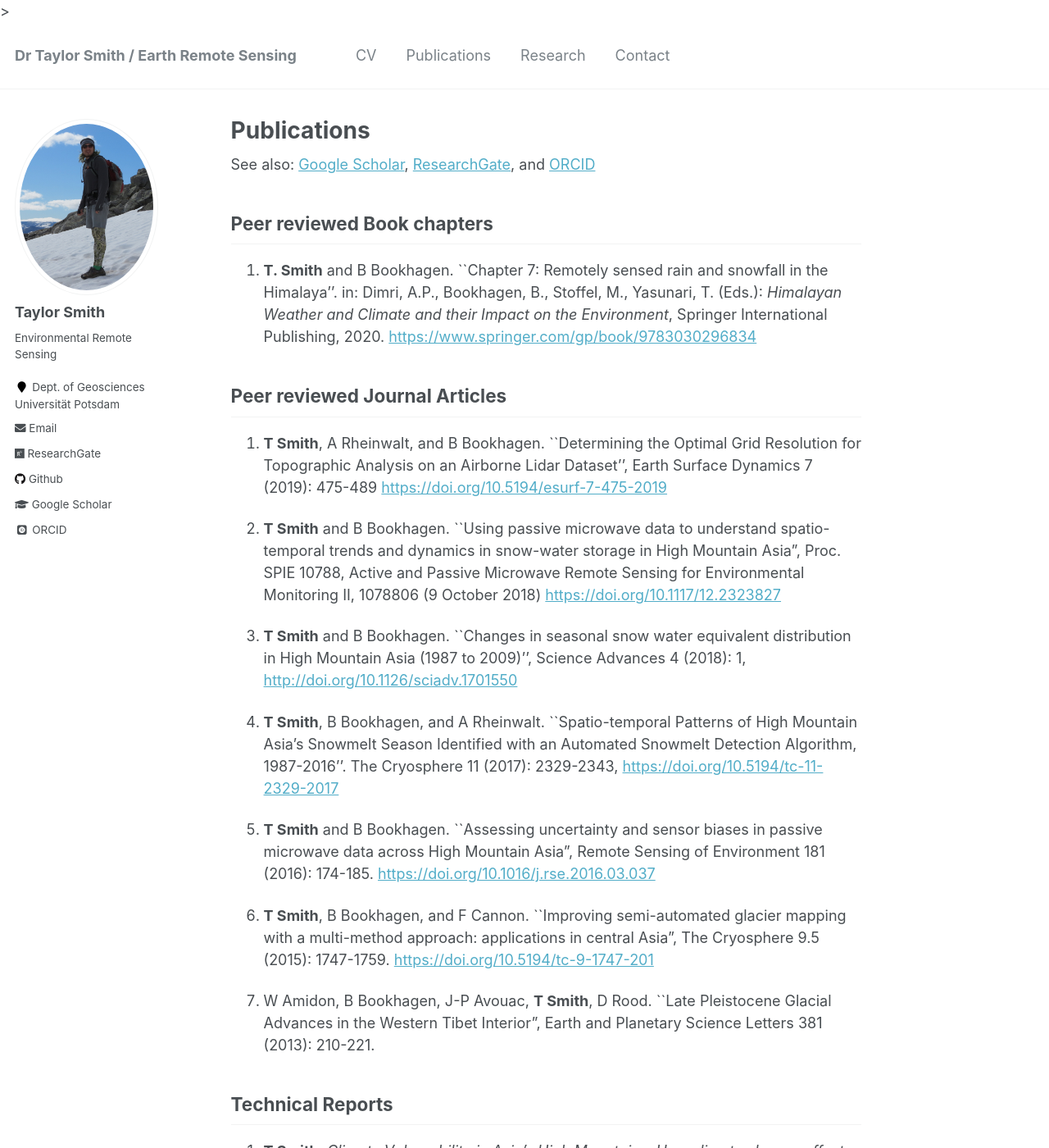
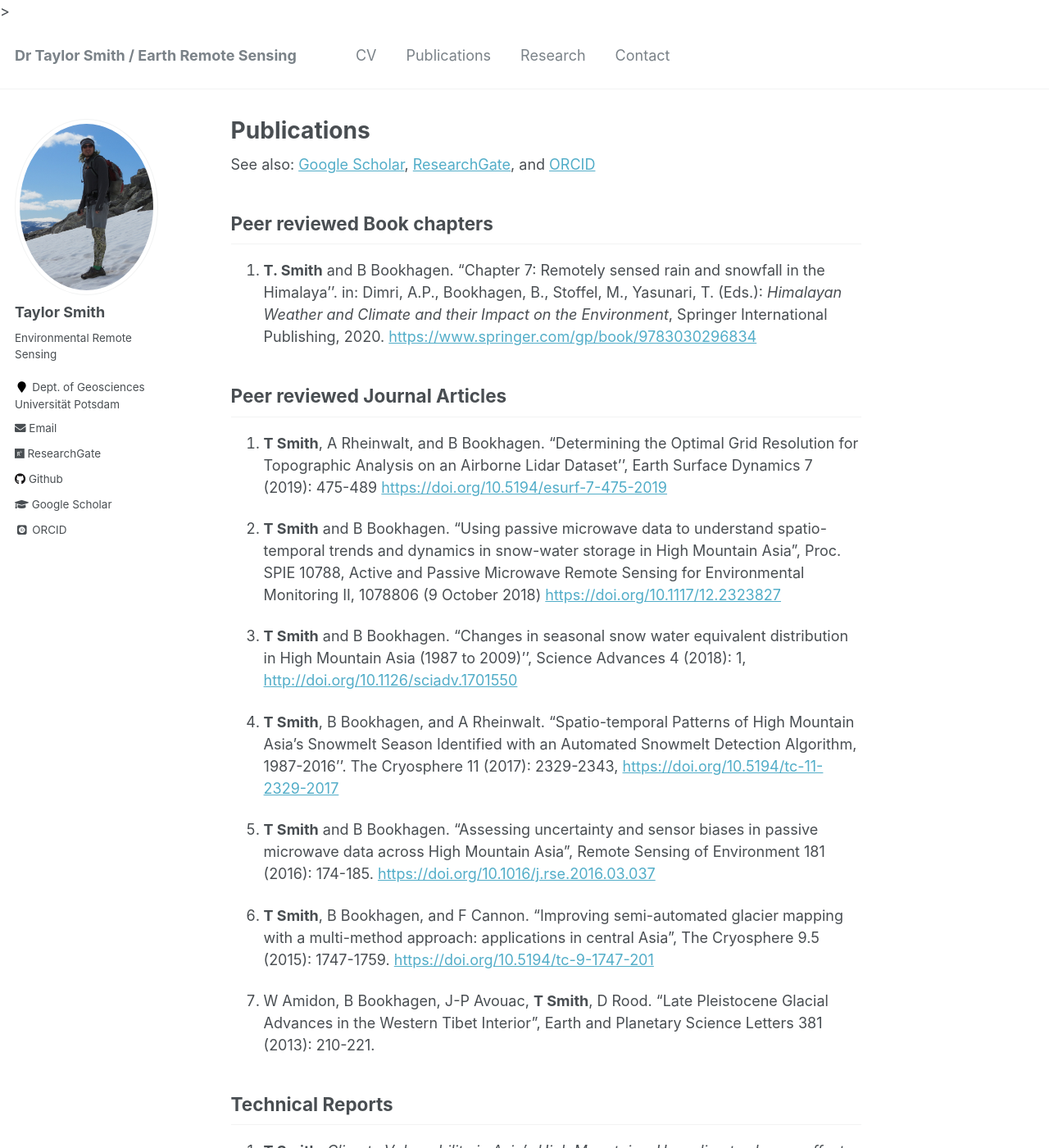
Before and after one commit to tasmi/tasmi.github.io, a Jekyll site: the page built from _pages/publications.md, in a window 1280 px wide and 1400 px high. Shown: the whole window at 82% size. Built offline with Jekyll 4.4.1, drawn with Linux system fonts in a browser that asks for light colours; some web fonts are replaced.

Commit message:
Update publications.md

```diff
--- a/_pages/publications.md
+++ b/_pages/publications.md
@@ -8,23 +8,23 @@ See also: [Google Scholar](https://scholar.google.com/citations?user=RlDWFDsAAAA
 
 ## Peer reviewed Book chapters
 
-1. **T. Smith** and B Bookhagen. ``Chapter 7: Remotely sensed rain and snowfall in the Himalaya''. in: Dimri, A.P., Bookhagen, B., Stoffel, M., Yasunari, T. (Eds.): _Himalayan Weather and Climate and their Impact on the Environment_, Springer International Publishing, 2020. [https://www.springer.com/gp/book/9783030296834](https://www.springer.com/gp/book/9783030296834)
+1. **T. Smith** and B Bookhagen. "Chapter 7: Remotely sensed rain and snowfall in the Himalaya''. in: Dimri, A.P., Bookhagen, B., Stoffel, M., Yasunari, T. (Eds.): _Himalayan Weather and Climate and their Impact on the Environment_, Springer International Publishing, 2020. [https://www.springer.com/gp/book/9783030296834](https://www.springer.com/gp/book/9783030296834)
 
 ## Peer reviewed Journal Articles
 
-7. **T Smith**, A Rheinwalt, and B Bookhagen. ``Determining the Optimal Grid Resolution for Topographic Analysis on an Airborne Lidar Dataset'', Earth Surface Dynamics 7 (2019): 475-489 [https://doi.org/10.5194/esurf-7-475-2019](https://doi.org/10.5194/esurf-7-475-2019)
+7. **T Smith**, A Rheinwalt, and B Bookhagen. "Determining the Optimal Grid Resolution for Topographic Analysis on an Airborne Lidar Dataset'', Earth Surface Dynamics 7 (2019): 475-489 [https://doi.org/10.5194/esurf-7-475-2019](https://doi.org/10.5194/esurf-7-475-2019)
 
-6. **T Smith** and B Bookhagen. ``Using passive microwave data to understand spatio-temporal trends and dynamics in snow-water storage in High Mountain Asia", Proc. SPIE 10788, Active and Passive Microwave Remote Sensing for Environmental Monitoring II, 1078806 (9 October 2018) [https://doi.org/10.1117/12.2323827](https://doi.org/10.1117/12.2323827)
+6. **T Smith** and B Bookhagen. "Using passive microwave data to understand spatio-temporal trends and dynamics in snow-water storage in High Mountain Asia", Proc. SPIE 10788, Active and Passive Microwave Remote Sensing for Environmental Monitoring II, 1078806 (9 October 2018) [https://doi.org/10.1117/12.2323827](https://doi.org/10.1117/12.2323827)
 
-5. **T Smith** and B Bookhagen. ``Changes in seasonal snow water equivalent distribution in High Mountain Asia (1987 to 2009)'', Science Advances 4 (2018): 1,  [http://doi.org/10.1126/sciadv.1701550](http://doi.org/10.1126/sciadv.1701550)
+5. **T Smith** and B Bookhagen. "Changes in seasonal snow water equivalent distribution in High Mountain Asia (1987 to 2009)'', Science Advances 4 (2018): 1,  [http://doi.org/10.1126/sciadv.1701550](http://doi.org/10.1126/sciadv.1701550)
 
-4. **T Smith**, B Bookhagen, and A Rheinwalt. ``Spatio-temporal Patterns of High Mountain Asia's Snowmelt Season Identified with an Automated Snowmelt Detection Algorithm, 1987-2016''. The Cryosphere 11 (2017): 2329-2343, [https://doi.org/10.5194/tc-11-2329-2017](https://doi.org/10.5194/tc-11-2329-2017)
+4. **T Smith**, B Bookhagen, and A Rheinwalt. "Spatio-temporal Patterns of High Mountain Asia's Snowmelt Season Identified with an Automated Snowmelt Detection Algorithm, 1987-2016''. The Cryosphere 11 (2017): 2329-2343, [https://doi.org/10.5194/tc-11-2329-2017](https://doi.org/10.5194/tc-11-2329-2017)
 
-3. **T Smith** and B Bookhagen. ``Assessing uncertainty and sensor biases in passive microwave data across High Mountain Asia", Remote Sensing of Environment 181 (2016): 174-185. [https://doi.org/10.1016/j.rse.2016.03.037](https://doi.org/10.1016/j.rse.2016.03.037)
+3. **T Smith** and B Bookhagen. "Assessing uncertainty and sensor biases in passive microwave data across High Mountain Asia", Remote Sensing of Environment 181 (2016): 174-185. [https://doi.org/10.1016/j.rse.2016.03.037](https://doi.org/10.1016/j.rse.2016.03.037)
 
-2. **T Smith**, B Bookhagen, and F Cannon. ``Improving semi-automated glacier mapping with a multi-method approach: applications in central Asia", The Cryosphere 9.5 (2015): 1747-1759. [https://doi.org/10.5194/tc-9-1747-201](https://doi.org/10.5194/tc-9-1747-201)
+2. **T Smith**, B Bookhagen, and F Cannon. "Improving semi-automated glacier mapping with a multi-method approach: applications in central Asia", The Cryosphere 9.5 (2015): 1747-1759. [https://doi.org/10.5194/tc-9-1747-201](https://doi.org/10.5194/tc-9-1747-201)
 
-1. W Amidon, B Bookhagen, J-P Avouac, **T Smith**, D Rood. ``Late Pleistocene Glacial Advances in the Western Tibet Interior", Earth and Planetary Science Letters 381 (2013): 210-221.
+1. W Amidon, B Bookhagen, J-P Avouac, **T Smith**, D Rood. "Late Pleistocene Glacial Advances in the Western Tibet Interior", Earth and Planetary Science Letters 381 (2013): 210-221.
 
 ## Technical Reports
 2. **T Smith**. _Climate Vulnerability in Asia's High Mountains: How climate change affects communities and ecosystems in Asia's water towers_. WWF: 2014. [Web Link](http://www.worldwildlife.org/publications/climate-vulnerability-in-asia-s-high-mountains-how-climate-change-affects-communities-and-ecosystems-in-asia-s-water-towers)
```
